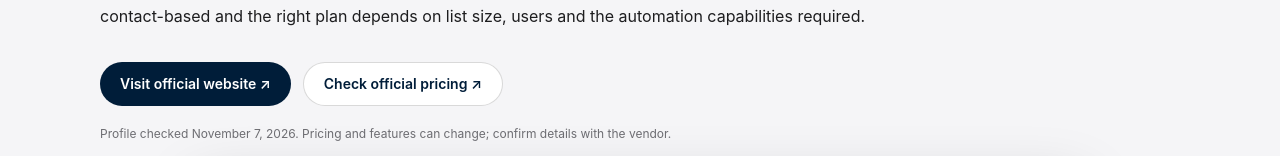
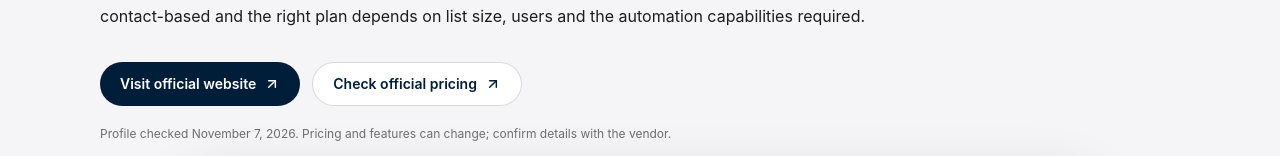
Before and after one commit to LinukaBandara/StackPick, a Next.js app: page /software/activecampaign in a window 1280 px wide. Shown: the part 518-674 px from the top of the page. Built offline with nearby package versions, Linux system fonts and the light colour scheme; no server answers.

Commit message:
Use consistent external-link arrows on software profile CTAs

```diff
--- a/app/software/[slug]/page.tsx
+++ b/app/software/[slug]/page.tsx
@@ -1,6 +1,7 @@
 import type { Metadata } from "next";
 import Link from "next/link";
 import { notFound } from "next/navigation";
+import { ArrowUpRight } from "lucide-react";
 import SoftwareLogo from "@/components/SoftwareLogo";
 import ProductScreenshot from "@/components/ProductScreenshot";
 import { getSoftwareProfile, SOFTWARE_PROFILES } from "@/lib/software";
@@ -53,8 +54,8 @@ export default async function SoftwareProfilePage({ params }: PageProps) {
           <p className="mt-5 max-w-3xl text-xl leading-8 text-[#6e6e73]">{software.tagline}</p>
           <p className="mt-5 max-w-3xl text-base leading-7 text-[#1d1d1f]">{software.summary}</p>
           <div className="mt-8 flex flex-wrap gap-3">
-            <a href={software.officialUrl} target="_blank" rel="noreferrer" className="inline-flex min-h-11 items-center justify-center rounded-full bg-[#001D39] px-5 text-sm font-semibold text-white transition-opacity hover:opacity-90">Visit official website ↗</a>
-            <a href={software.pricingUrl} target="_blank" rel="noreferrer" className="inline-flex min-h-11 items-center justify-center rounded-full border border-black/15 bg-white px-5 text-sm font-semibold text-[#001D39] transition-colors hover:bg-[#f9fafb]">Check official pricing ↗</a>
+            <a href={software.officialUrl} target="_blank" rel="noreferrer" className="inline-flex min-h-11 items-center justify-center rounded-full bg-[#001D39] px-5 text-sm font-semibold text-white transition-opacity hover:opacity-90">Visit official website <ArrowUpRight aria-hidden="true" className="ml-2 h-4 w-4" strokeWidth={2.2} /></a>
+            <a href={software.pricingUrl} target="_blank" rel="noreferrer" className="inline-flex min-h-11 items-center justify-center rounded-full border border-black/15 bg-white px-5 text-sm font-semibold text-[#001D39] transition-colors hover:bg-[#f9fafb]">Check official pricing <ArrowUpRight aria-hidden="true" className="ml-2 h-4 w-4" strokeWidth={2.2} /></a>
           </div>
           <p className="mt-5 text-xs text-[#6e6e73]">Profile checked {software.reviewedOn}. Pricing and features can change; confirm details with the vendor.</p>
         </div>
@@ -124,7 +125,7 @@ export default async function SoftwareProfilePage({ params }: PageProps) {
               <p className="text-xs font-semibold uppercase tracking-wide text-[#6e6e73]">Free-plan check</p>
               <p className="mt-2 text-sm leading-6 text-[#1d1d1f]">{software.freePlan}</p>
             </div>
-            <a href={software.pricingUrl} target="_blank" rel="noreferrer" className="mt-5 inline-flex text-sm font-semibold text-[#001D39] hover:underline">Verify pricing on the official site ↗</a>
+            <a href={software.pricingUrl} target="_blank" rel="noreferrer" className="mt-5 inline-flex text-sm font-semibold text-[#001D39] hover:underline">Verify pricing on the official site <ArrowUpRight aria-hidden="true" className="ml-1 h-4 w-4" strokeWidth={2.2} /></a>
           </section>
 
           {software.comparisons.length > 0 && (
```
